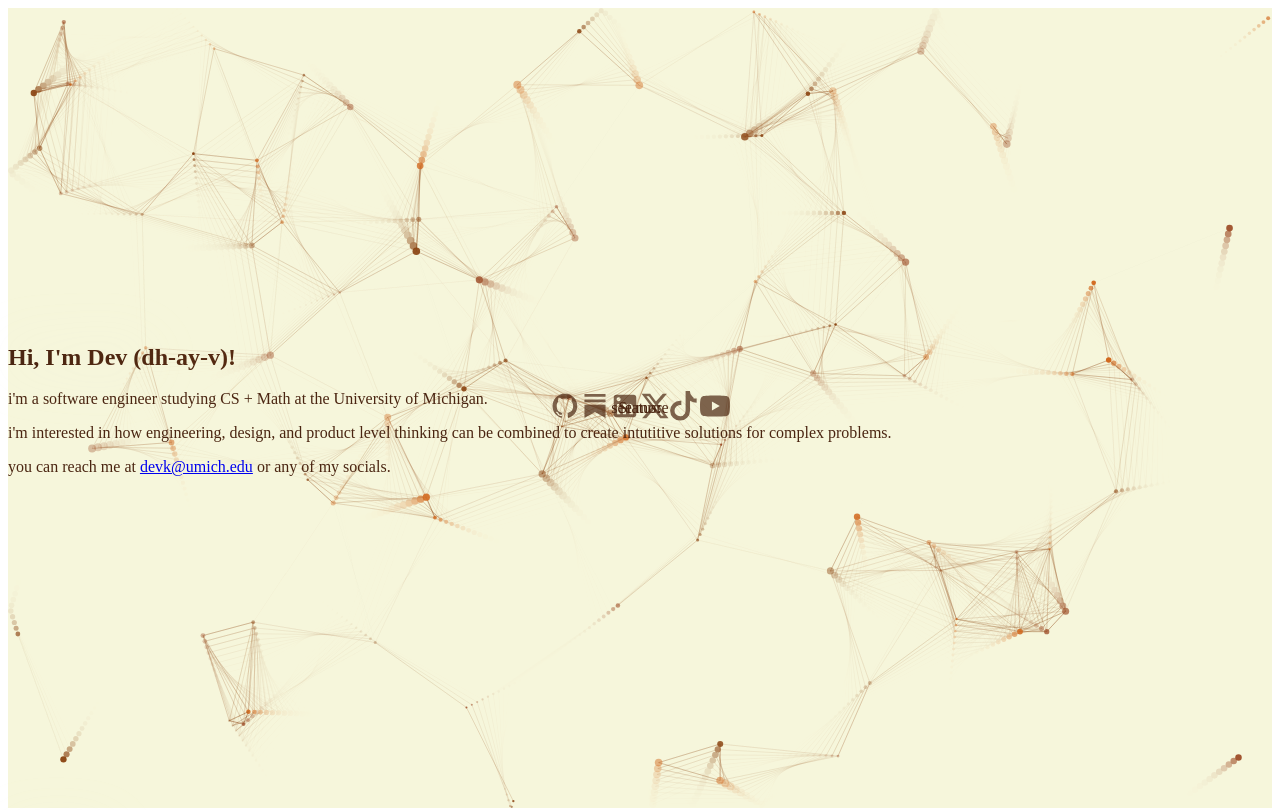
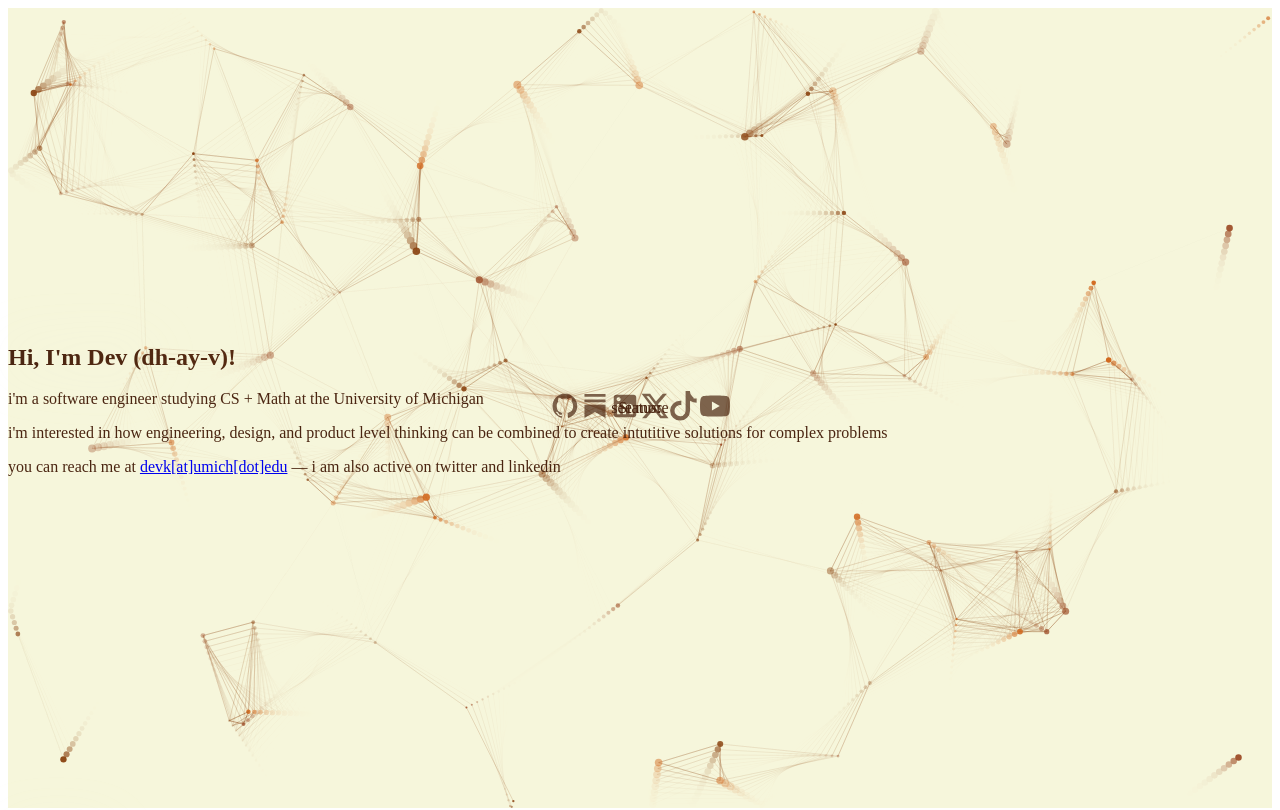
Before and after one commit to devk03/portfolio-website, a Next.js app: page / in a window 1280 px wide. Shown: the top 810 px of the page. Built offline with nearby package versions, Linux system fonts and the light colour scheme.

Commit message:
adjusted hero

```diff
--- a/pages/index.tsx
+++ b/pages/index.tsx
@@ -296,9 +296,9 @@ const Home: NextPage = () => {
             </h1>
 
             <div className="text-xl text-[#4A2511] space-y-4 text-left">
-              <p>i'm a software engineer studying CS + Math at the University of Michigan.</p>
-              <p>i'm interested in how engineering, design, and product level thinking can be combined to create intutitive solutions for complex problems.</p>
-              <p>you can reach me at <Link href="mailto:devk@umich.edu" className="underline transition-colors duration-300 hover:text-[#8B4513]">devk@umich.edu</Link> or any of my socials.</p>
+              <p>i'm a software engineer studying CS + Math at the University of Michigan</p>
+              <p>i'm interested in how engineering, design, and product level thinking can be combined to create intutitive solutions for complex problems</p>
+              <p>you can reach me at <Link href="mailto:devk@umich.edu" className="underline transition-colors duration-300 hover:text-[#8B4513]">devk[at]umich[dot]edu</Link> — i am also active on twitter and linkedin</p>
             </div>
           </div>
         </div>
```
